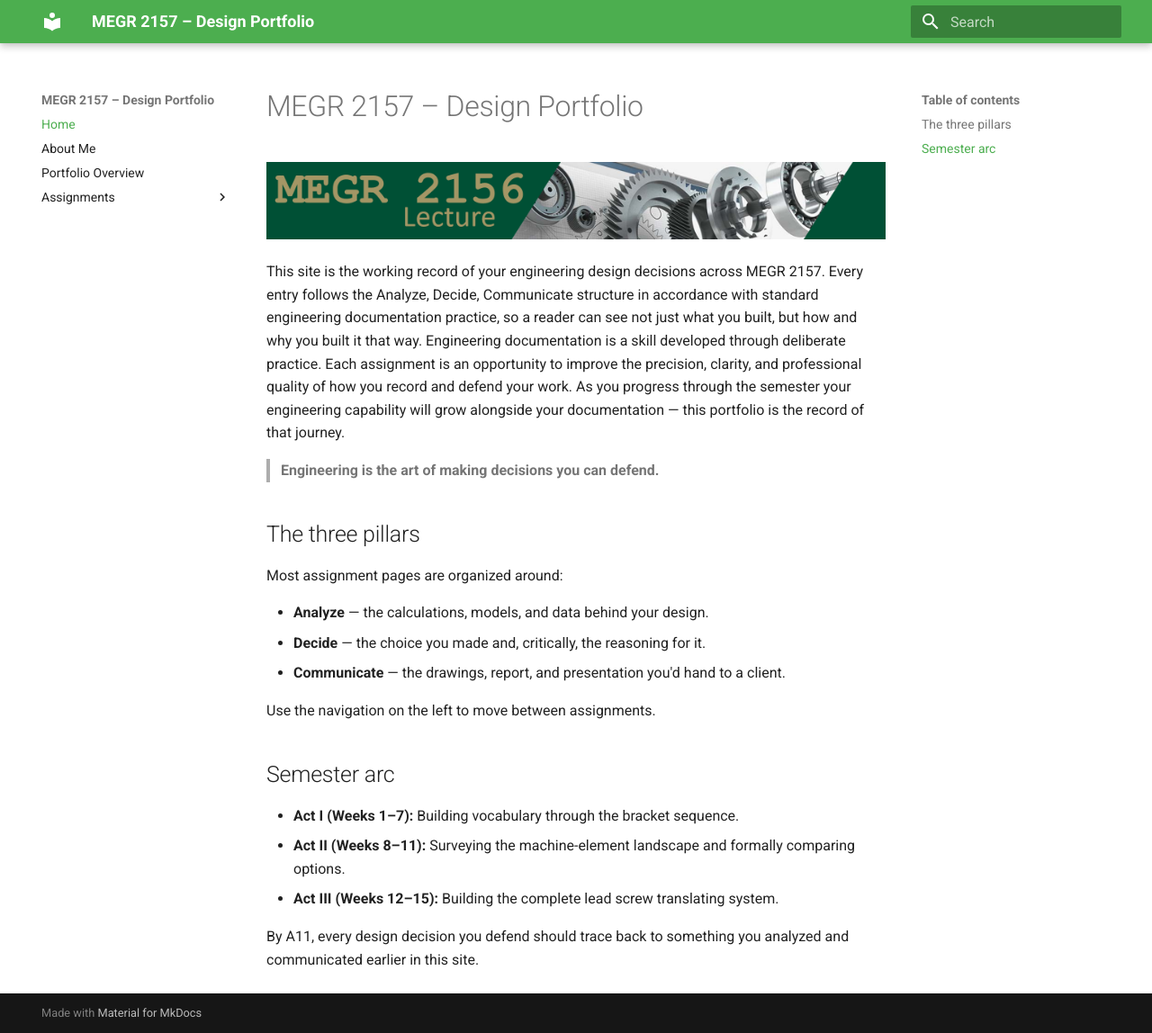
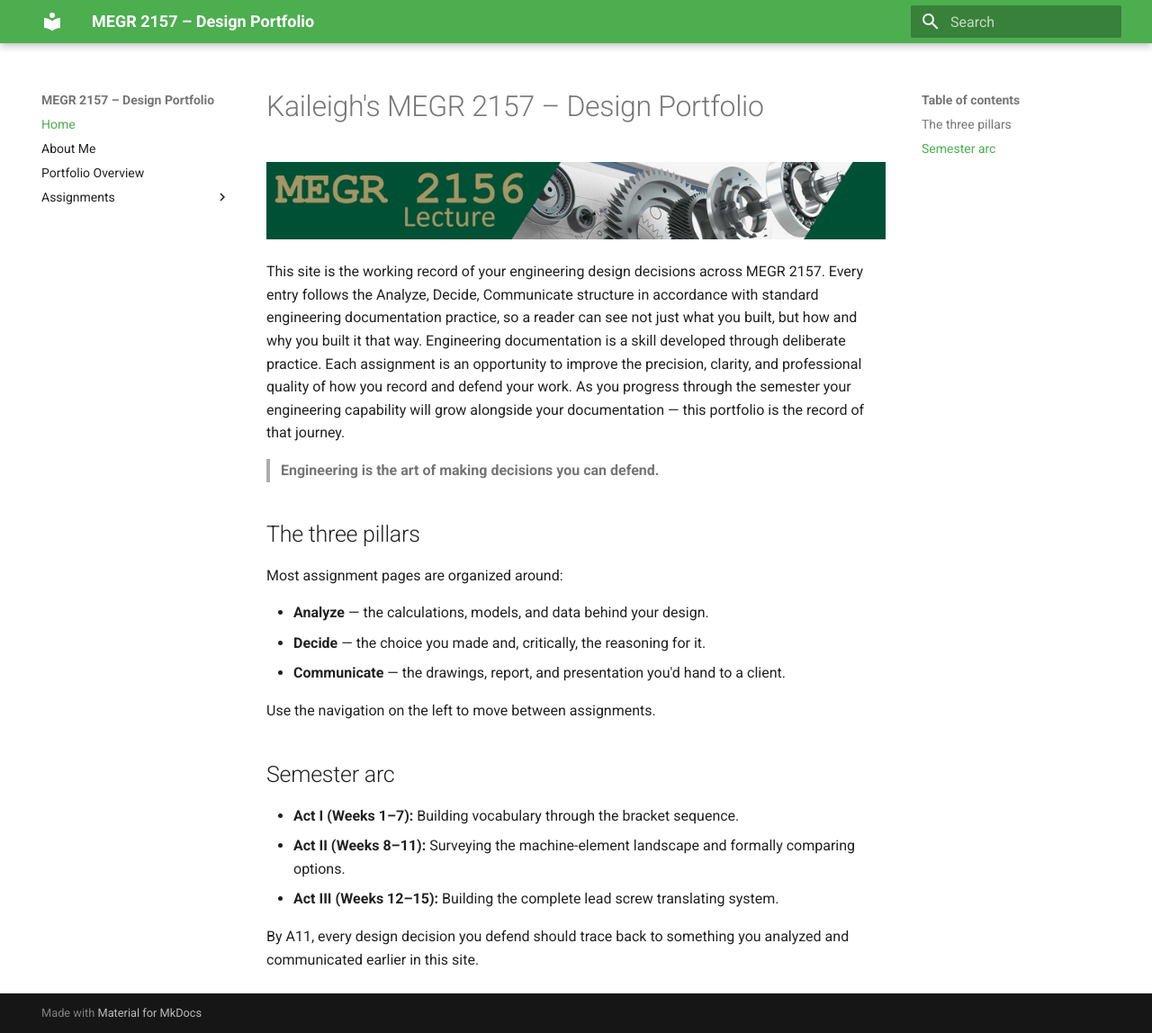
Before and after one commit to KaileighAnn/kaileighs-megr2157-portfolio, an MkDocs documentation site: the page built from docs/index.md, in a window 1280 px wide and 1148 px high. Shown: the whole window at 90% size. Built offline with MkDocs 1.6.1 and Material for MkDocs 9.7.7, drawn with Linux system fonts in a browser that asks for light colours.

Commit message:
Update title in design portfolio documentation

```diff
--- a/docs/index.md
+++ b/docs/index.md
@@ -1,4 +1,4 @@
-# MEGR 2157 – Design Portfolio
+# Kaileigh's MEGR 2157 – Design Portfolio
 
 ![MEGR 2156-7 Title](MEGR2156title.png)
 
```
